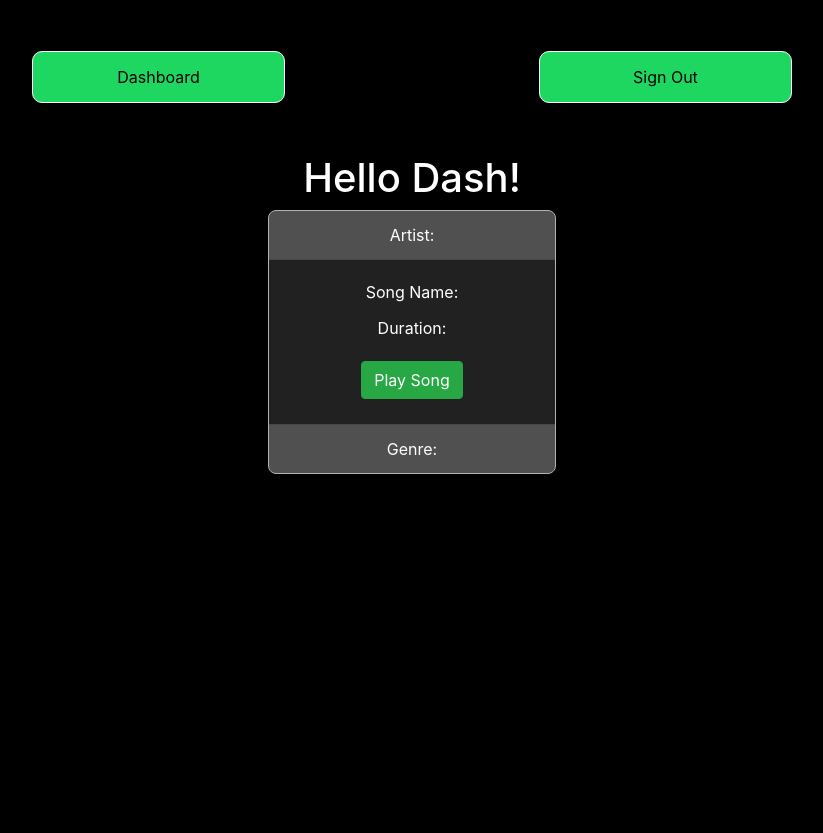
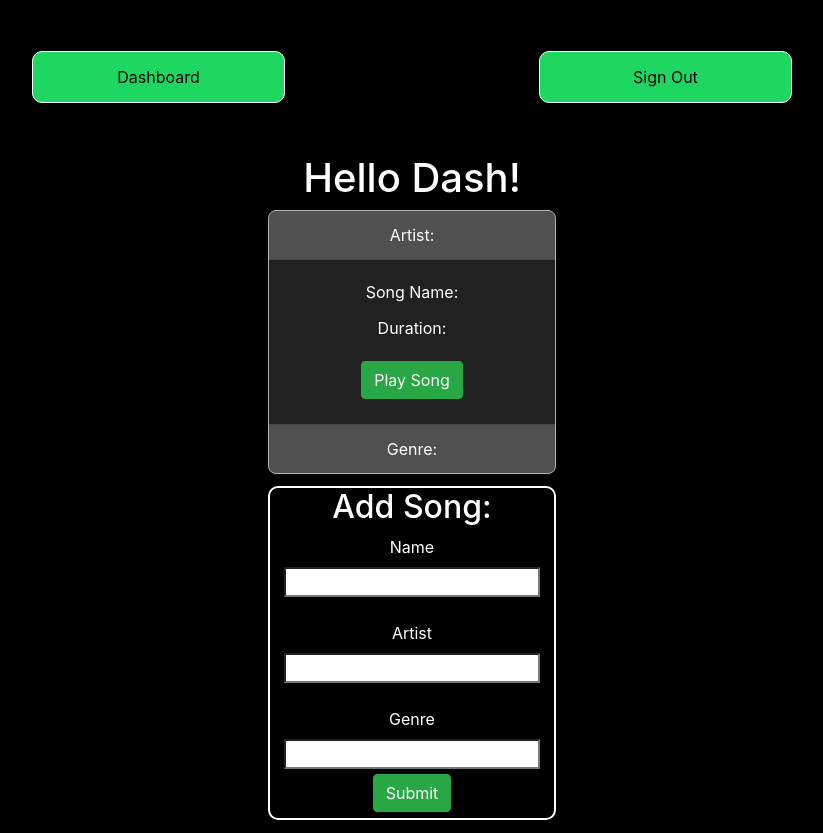
Before and after one commit to spotifysongsuggester5/front-end, a React (Create React App) app in the folder my-app/: page /dashboard in a window 1280 px wide. Shown: the whole page, without its empty margins (228-1051 px from the left). Before the commit the page ends 800 px from the top, so only its background shows below. Built offline with nearby package versions, Linux system fonts and the light colour scheme; no server answers; sample sign-in values are in the browser's storage.

Commit message:
post request

```diff
--- a/my-app/src/App.css
+++ b/my-app/src/App.css
@@ -51,6 +51,7 @@ form {
 
 .form-div {
   margin: auto;
+
 }
 
 .card-container {
@@ -71,3 +72,8 @@ form {
 .card-text {
   background: #212121;
 }
+
+.song-form {
+  width: 50%;
+  margin: auto;
+}
--- a/my-app/src/actions/index.js
+++ b/my-app/src/actions/index.js
@@ -14,11 +14,11 @@ export const fetchData = () => dispatch => {
 
 export const addSong = () => dispatch => {
     axiosWithAuth()
-    .post('https://spotify-song-suggester-5.herokuapp.com/api/songs')
+    .post('/songs')
         .then(response => {
             dispatch({ type: 'ADD_SONG', payload: response.data});
         })
         .catch(function (error) {
-        console.log(error);
+            console.log(error);
         });
 };
--- a/my-app/src/components/Dashboard.js
+++ b/my-app/src/components/Dashboard.js
@@ -12,7 +12,7 @@ export default function Dashboard () {
             </div>
             <h1>Hello Dash!</h1>
             <SongList />
-            {/* <SongForm /> */}
+            <SongForm />
         </div>
     )
 }
--- a/my-app/src/components/SongForm.js
+++ b/my-app/src/components/SongForm.js
@@ -1,11 +1,10 @@
 import React, { useState } from "react";
-
 import { connect } from "react-redux";
 import {addSong} from '../actions';
 
 function LoginForm(props) {
-    const [newSong, setNewSong] = useState(props.newSong)
-
+    const [newSong, setNewSong] = useState([])
+    props.addSong()
     const handleChange = (event) => {
         event.preventDefault();
         setNewSong({
@@ -16,16 +15,14 @@ function LoginForm(props) {
 
     const handleSubmit = (event) => {
         event.preventDefault();
-        console.log(newSong);
         props.addSong(newSong);
-        // setNewSong({
-        //     ...newSong
-        // });
     };
+    console.log(newSong);
 
     return (
-        <div className='form-div'>
+        <div className='song-form'>
             <form onSubmit={handleSubmit}>
+            <h2>Add Song:</h2>
             <label htmlFor="name">Name</label>
             <input
                 value={newSong.name}
@@ -49,7 +46,7 @@ function LoginForm(props) {
                 type="text"
                 onChange={handleChange}
             />
-            <button>Submit</button>
+            <button className='btn-success btn'>Submit</button>
             </form>
         </div>
         );
@@ -58,7 +55,7 @@ function LoginForm(props) {
 const mapStateToProps = (state) => {
     console.log(state);
   return {
-      newSong: state.songReducer.newSong
+    newSong: state.songReducer.newSong,
   };
 };
 
--- a/my-app/src/components/SongList.js
+++ b/my-app/src/components/SongList.js
@@ -7,7 +7,7 @@ import "../App.css";
 import { Button } from "reactstrap";
 
 const SongList = (props) => {
-  props.fetchData();
+  // props.fetchData();
   return (
     <div className="card-container">
       <div className="cards">
```
Also changed, not shown: 1 other file (tests, documents, lock files or other folders).
